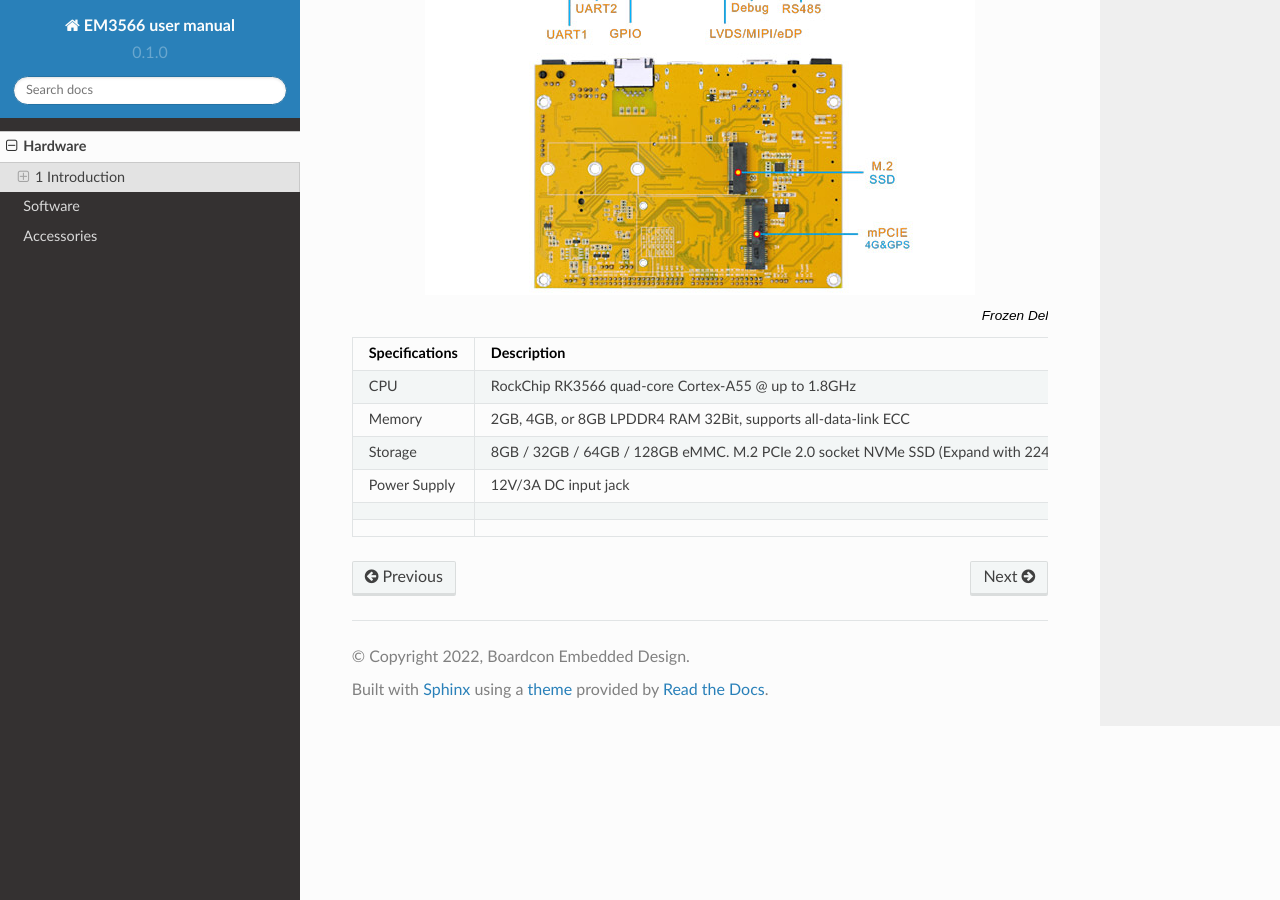
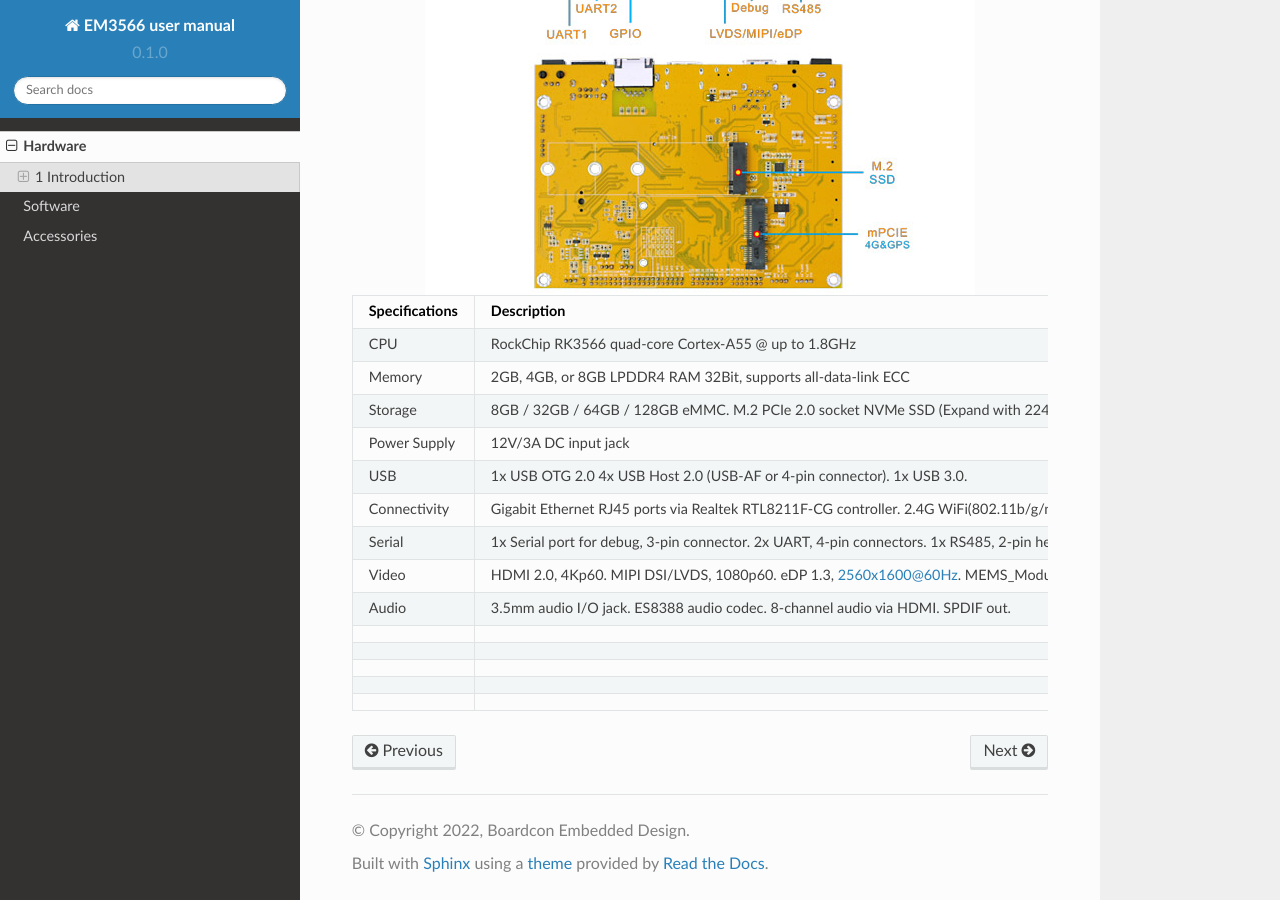
Before and after one commit to boardcon/EM3566, a Sphinx documentation site: the page built from docs/source/hardware.rst, in a window 1280 px wide and 900 px high, scrolled down 991 px. Built offline with Sphinx 7.4.7 and the Read the Docs theme 2.0.0, drawn with Linux system fonts in a browser that asks for light colours.

Commit message:
Update hardware.rst

```diff
--- a/docs/source/hardware.rst
+++ b/docs/source/hardware.rst
@@ -31,7 +31,7 @@
    :align: center
    :alt: EM3566_interface
 
-.. list-table:: Frozen Delights!
+.. list-table::
     :widths: 15 30
     :header-rows: 1
 
@@ -49,7 +49,25 @@
         SATA3.0 (can switch between SATA and USB 3.0.
     * - Power Supply
       - 12V/3A DC input jack
+    * - USB
+      - 1x USB OTG 2.0
+        4x USB Host 2.0 (USB-AF or 4-pin connector).
+        1x USB 3.0.
+    * - Connectivity
+      - Gigabit Ethernet RJ45 ports via Realtek RTL8211F-CG controller. 2.4G WiFi(802.11b/g/n) with Bluetooth 4.0. mPCIe socket with Nano SIM card port to support 4G&GPS module.
+    * - Serial
+      - 1x Serial port for debug, 3-pin connector. 2x UART, 4-pin connectors. 1x RS485, 2-pin header or 3-pin connector.
+    * - Video
+      - HDMI 2.0, 4Kp60. MIPI DSI/LVDS, 1080p60. eDP 1.3, 2560x1600@60Hz. MEMS_Module for Video output.
+    * - Audio
+      - 3.5mm audio I/O jack. ES8388 audio codec. 8-channel audio via HDMI. SPDIF out.
     * -
       -
     * -
       -
+    * -
+      -
+    * -
+      -
+    * -
+      -
```
